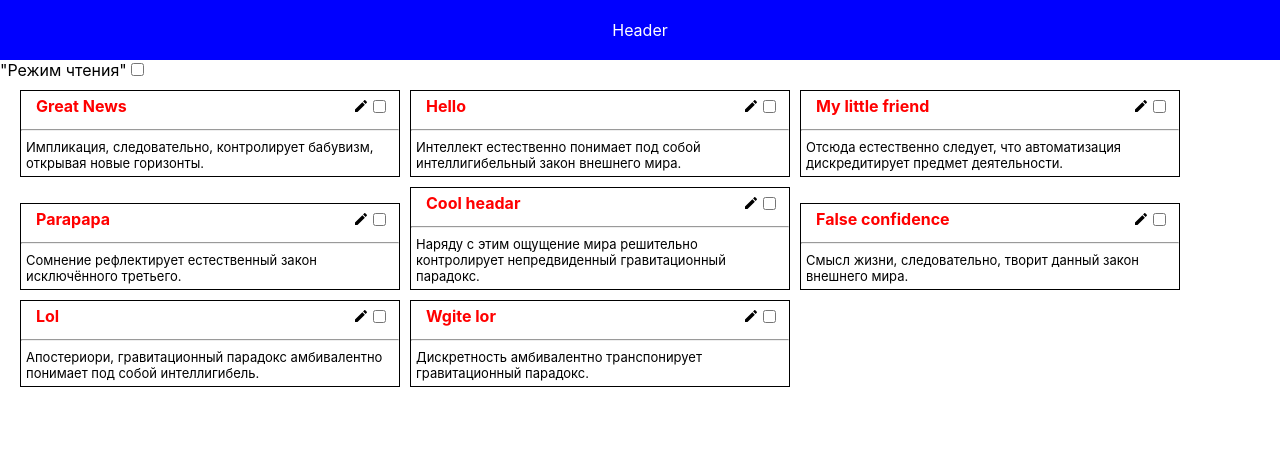
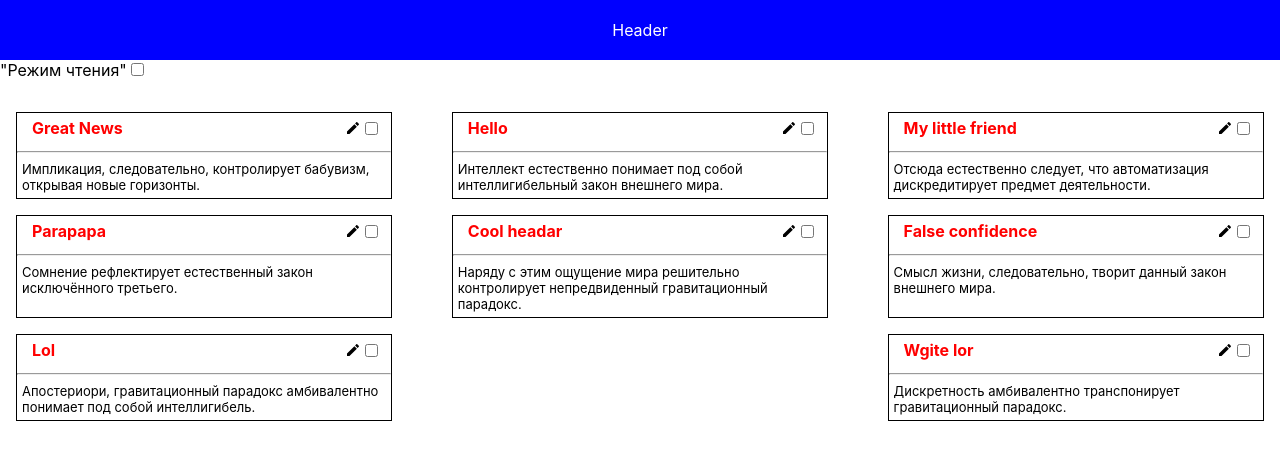
Before and after one commit to UmiAmiU/IBATasks, a React (Create React App) app: page / in a window 1280 px wide. Shown: the top 460 px of the page. Built offline with nearby package versions, Linux system fonts and the light colour scheme.

Commit message:
Corrects

```diff
--- /dev/null
+++ b/src/App.css
@@ -0,0 +1,10 @@
+.cardWrapper {
+  padding: 1rem;
+  display: flex;
+  flex-wrap: wrap;
+  justify-content: space-between;
+}
+
+.cardWrapper > div {
+  margin-top: 1rem;
+}
--- a/src/App.js
+++ b/src/App.js
@@ -1,6 +1,7 @@
 import React from "react";
 import Header from "./components/Header";
 import Card from "./components/Card";
+import "./App.css";
 
 function App() {
   const [cardsData, setCardsData] = React.useState([
@@ -69,7 +70,7 @@ function App() {
         <label>"Режим чтения"</label>
         <input type="checkbox" onChange={() => setReadMode(!isReadMode)} />
       </div>
-      <div style={{ padding: "10px" }}>
+      <div className="cardWrapper">
         {cardsData.map((card) => (
           <Card
             key={card.id}
--- a/src/components/Card/index.jsx
+++ b/src/components/Card/index.jsx
@@ -27,8 +27,6 @@ const Card = (props) => {
       display: "inline-block",
       width: "30%",
       border: "1px solid black",
-      marginLeft: "10px",
-      marginBottom: "10px",
     },
     flex: {
       display: "flex",
```
